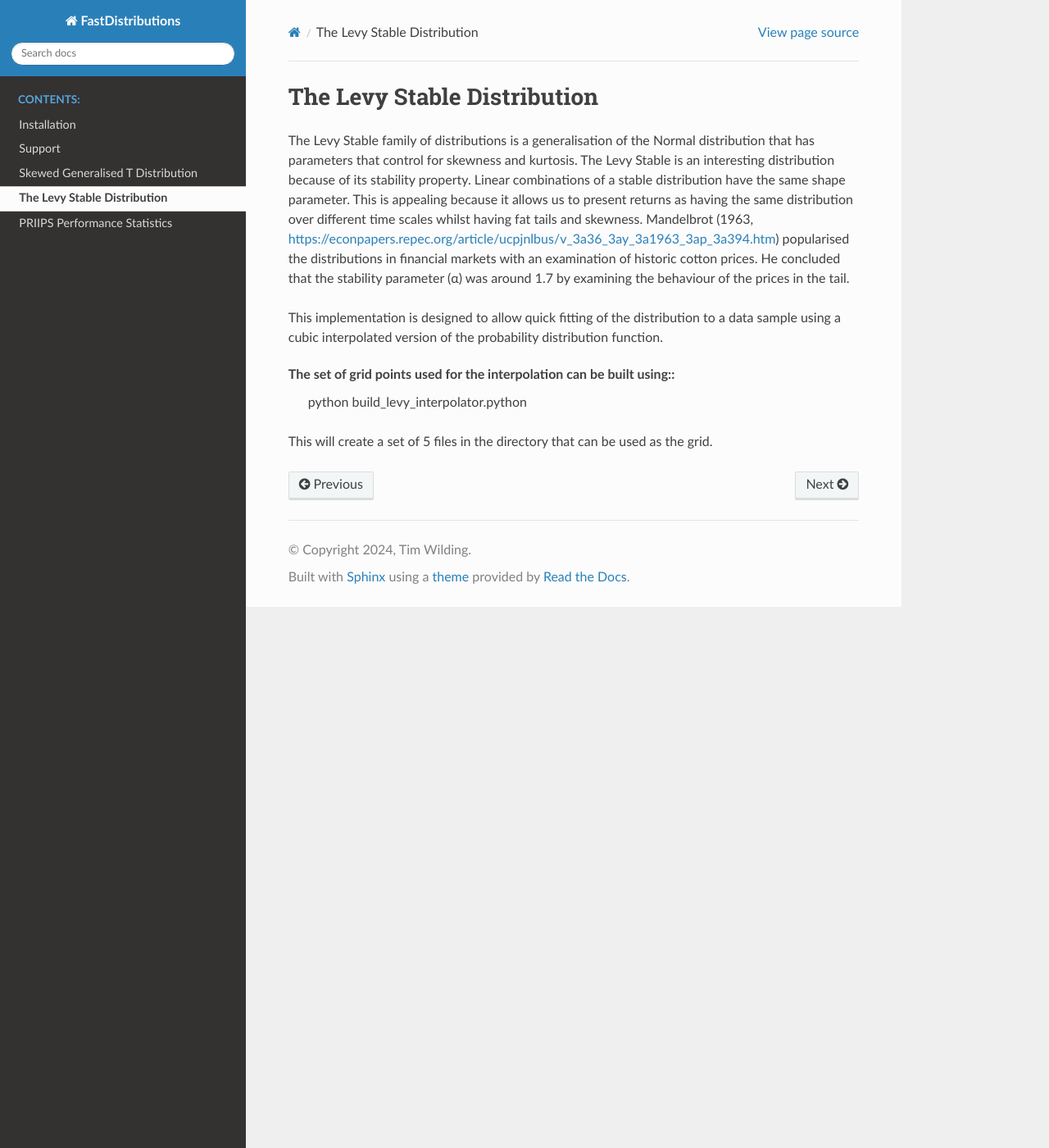
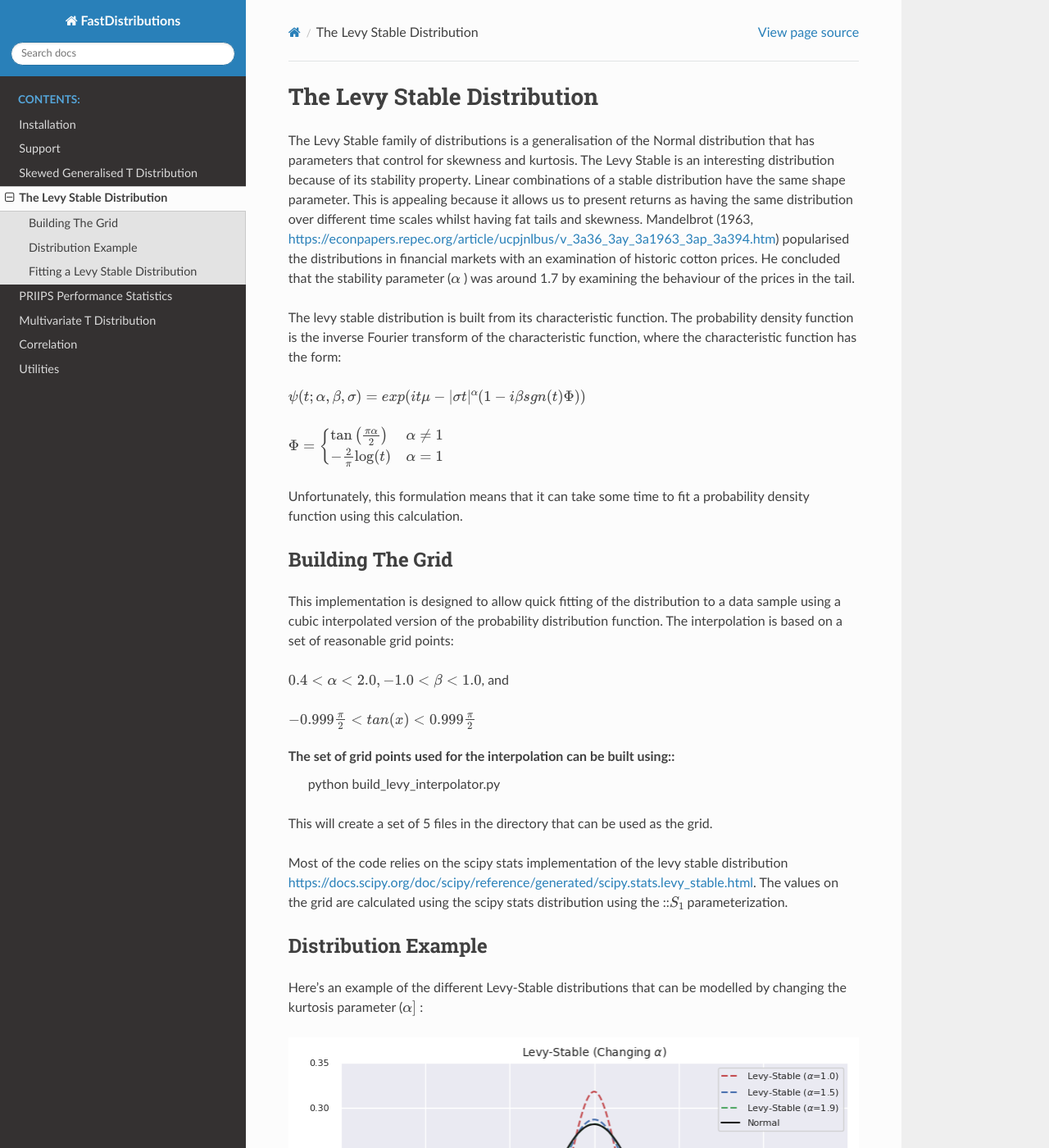
Before and after one commit to TimWilding/FinanceDistributions, a Sphinx documentation site: the page built from docs/source/levy_stable.rst, in a window 1280 px wide and 1400 px high. Shown: the whole window at 82% size. Built offline with Sphinx 7.4.7 and the Read the Docs theme 2.0.0, drawn with Linux system fonts in a browser that asks for light colours; some of the changed text lies outside the part shown.

Commit message:
Added more initial documentation to the repo

```diff
--- /dev/null
+++ b/docs/source/correlation.rst
@@ -0,0 +1,4 @@
+Correlation
+============
+
+The routine returns a correlation matrix adjusted for lag using the Newey-West adjustment.
--- a/docs/source/gen_skew_t.rst
+++ b/docs/source/gen_skew_t.rst
@@ -12,10 +12,12 @@ The Generalised Skew T has an analytical form for the probability density functi
 Levy Stable distribution.
 
 .. math::
-    f(x \lvert k, n, \lambda, \sigma^2) =
+    f(x \lvert k, n, \lambda, \mu, \sigma) =
    C(1+ (\frac{k}{n-2})\theta^{-k} (1-\lambda)^{-k} \lvert \frac{x-\mu}{\sigma} \rvert^k )^{\frac{-(n+1)}{k}}
 
-where :math:'\mu' are distribution family parameters
+
+
+where :math:`\mu, \sigma` are location and scale parameters, and :math:`\lambda, k` and  :math:`n` are distribution family parameters
 
 Unlike the Levy-Stable distribution, the GST does not have the stability property.
 Hence, adding together variables from this family of distributions should ensure that the Classical Central
@@ -24,11 +26,13 @@ Limit Theorem is obeyed provided the parameters suggest a finite variance.
 Distribution Examples
 ---------------------
 
-Here's an example of the different Laplace distributions that can be modeled with the Skewed Generalised T distribution:
+Here's an example of the different Laplace distributions that can be modeled with the Skewed Generalised T distribution.
+The chart shows the effect of changing the skewness parameter (:math:`\lambda`), when  :math:`k = 1.0` and  :math:`n` is a very large number:
 
 .. image:: img/Laplace_changing_Skewness.png
 
-And here's some of the different T-distributions that can be modeled with the family:
+And here's some of the different T-distributions that can be modeled with the family. This time
+:math:`\lambda = 0.0`, :math:`k = 2.0`, and we vary :math:`n` :
 
 .. image:: img/TDist_changing_DoF.png
 
--- a/docs/source/index.rst
+++ b/docs/source/index.rst
@@ -5,6 +5,18 @@
 
 Welcome to FastDistributions's documentation!
 =============================================
+
+FastDistributions is a python package that contains routines used to efficiently model returns of financial instruments
+while accounting for outliers.
+
+For univariate series, the package contains two univariate probability distribution functions that incorporate skewness, and kurtosis measures alongside the
+regular location and scale measures. It also includes the Cornish-Fisher distribution models used
+by the EU's PRIIPs regulations.
+
+For multivariate series, the package also contains two robust correlation estimates.
+The first is a robust estimate of the correlation matrix adjusted for autocorrelation, and the
+second is a robust, multivariate model of the covariance matrix of financial returns.
+Finally, there is a set of utilities for modelling and plotting these different results.
 
 .. toctree::
    :maxdepth: 2
@@ -15,11 +27,6 @@ Welcome to FastDistributions's documentation!
    gen_skew_t
    levy_stable
    priips
-
-
-Indices and tables
-==================
-
-* :ref:`genindex`
-* :ref:`modindex`
-* :ref:`search`
+   multivariate_t
+   correlation
+   utilities
--- a/docs/source/levy_stable.rst
+++ b/docs/source/levy_stable.rst
@@ -6,11 +6,53 @@ that control for skewness and kurtosis. The Levy Stable is an interesting distri
 Linear combinations of a stable distribution have the same shape parameter.
 This is appealing because it allows us to present returns as having the same distribution over different time scales whilst having fat tails and skewness.
 Mandelbrot (1963, https://econpapers.repec.org/article/ucpjnlbus/v_3a36_3ay_3a1963_3ap_3a394.htm) popularised the distributions in financial markets
-with an examination of historic cotton prices. He concluded that the stability parameter (α) was around 1.7 by examining the behaviour of the prices in the tail.
+with an examination of historic cotton prices. He concluded that the stability parameter (:math:`\alpha` ) was around 1.7 by examining the behaviour of the prices in the tail.
 
-This implementation is designed to allow quick fitting of the distribution to a data sample using a cubic interpolated version of the probability distribution function.
+The levy stable distribution is built from its characteristic function. The probability density
+function is the inverse Fourier transform of the characteristic function, where the characteristic
+function has the form:
+
+:math:`\psi(t; \alpha, \beta, \sigma) = exp(it\mu -\lvert\sigma t \rvert^{\alpha}(1 - i\beta sgn(t)\Phi))`
+
+:math:`\Phi = \begin{cases} \tan \left (\frac{\pi \alpha}{2} \right) & \alpha \neq 1 \\
+- \frac{2}{\pi}\log(t) & \alpha = 1\end{cases}`
+
+Unfortunately, this formulation means that it can take some time to fit a probability density function
+using this calculation.
+
+Building The Grid
+-----------------
+This implementation is designed to allow quick fitting of the distribution to a data sample using a cubic interpolated version of the probability distribution function. The
+interpolation is based on a set of reasonable grid points:
+
+:math:`0.4<\alpha<2.0, -1.0<\beta<1.0`, and
+
+:math:`-0.999\frac{\pi}{2}<tan(x)<0.999\frac{\pi}{2}`
+
 
 The set of grid points used for the interpolation can be built using::
-    python build_levy_interpolator.python
+    python build_levy_interpolator.py
 
 This will create a set of 5 files in the directory that can be used as the grid.
+
+Most of the code relies on the scipy stats implementation of the levy stable distribution https://docs.scipy.org/doc/scipy/reference/generated/scipy.stats.levy_stable.html. The values on the grid are calculated
+using the scipy stats distribution using the :::math:`S_1` parameterization.
+
+Distribution Example
+--------------------
+
+Here's an example of the different Levy-Stable distributions that can be modelled by changing the
+kurtosis parameter (:math:`\alpha]` :
+
+.. image:: img/levy_stable_changing_alpha.png
+
+Fitting a Levy Stable Distribution
+----------------------------------
+A Levy Stable distribution can be fit to a numpy array of data using::
+
+    import FastDistributions as fd
+    # fit distribution parameters to sample data
+    ls_fit = fd.LevyStableInterp.fit(data_sample)
+    # parameters returned are alpha, beta, location, and scale
+
+This uses the Py-BOBYQA optimisation routine to return a tuple containing the distribution parameters.
--- /dev/null
+++ b/docs/source/multivariate_t.rst
@@ -0,0 +1,14 @@
+Multivariate T Distribution
+===========================
+The Multivariate T-Distribution uses the EM Algorithm (`Dempster, Laird & Rubin, 1977 <https://rss.onlinelibrary.wiley.com/doi/abs/10.1111/j.2517-6161.1977.tb01600.x>`_) and the
+`Multivariate T Distribution <https://en.wikipedia.org/wiki/Multivariate_t-distribution>`_ to model the returns of correlated assets when there are outliers.
+
+The Mahalanobis Distance is a distance measure defined for each time period using the covariance matrix - :math:`(\bf{r}_{\it{i}} - \bf{\mu})'\bf{\Sigma^{-1}}(\bf{r}_{\it{i}}-\bf{\mu})`.
+Plots of the Mahalanbobis distance show that there are outliers in returns data sets. The following charts shows the Mahalanobis Distance for a set of international indices over a 20 year
+period. The horizontal line shows the 5% level for the distance. There are more breaches than expected and the breaches are clustered.
+
+.. image:: img/MahalanobisDistance_TimeSeries.png
+
+The EM Algorithm uses the Mahalanobis distance to reduce the
+impact of outliers on the calculation of correlation/covariance. Each iteration of the algorithm calculates a variance scale that is used
+to downweight extreme periods.
--- a/docs/source/priips.rst
+++ b/docs/source/priips.rst
@@ -1,9 +1,18 @@
 PRIIPS Performance Statistics
 =============================
-The EU introduced PRIIPs (Packaged Retail and Insurance-based Investment Products) Regulations in 2016. These regulations require funds to report their risk level and
-performance scenarios in a Key Information Document or KID. The aim of the regulations was to report risk and performance data in a standardised way allowing investors
-to easily compare different investments. The regulations separated funds into 4 separate categories. Category 2 funds are funds consisting of linear instruments such as
-equities that have access to a history of returns data.
+The EU introduced PRIIPs (Packaged Retail and Insurance-based Investment Products) Regulations in 2014. These regulations require funds to report their risk level and
+performance scenarios in a Key Information Document or KID (see https://eur-lex.europa.eu/legal-content/EN/TXT/?uri=CELEX%3A02014R1286-20240109).
+The aim of the regulations was to report risk and performance data in a standardised way allowing investors
+to easily compare different investments.
 
-Category 2 PRIIPS can report performance forecasts using the Cornish Fisher approximation for percentiles
-see  .._Example Risk Calculations:https://www.esma.europa.eu/sites/default/files/library/jc_2017_49_priips_flow_diagram_risk_reward_rev.pdf
+The regulations separated funds into 4 separate categories. Category 2 funds are funds consisting of linear instruments such as
+equities that have access to a history of returns data. Each fund is supposed to report a best, average, and worst outcome based on the fund's performance history. Daily returns are
+used to calculate moments of the returns distribution. These outcomes are reported alongside a stressed outcome based on a worst-case volatility within the data sample.
+Initially, category 2 PRIIPS reported performance forecasts using the `Cornish Fisher <https://en.wikipedia.org/wiki/Cornish%E2%80%93Fisher_expansion>`_ approximation for percentiles based on historical data. The percentiles used were the 10th, 50th, and 90th percentile:
+
+These calculations were complicated See this `Example <https://www.esma.europa.eu/sites/default/files/library/jc_2017_49_priips_flow_diagram_risk_reward_rev.pdf>`_ Unfortunately, the calculations were also strongly
+procyclical and ended up promising strong, riskless performance at the end of bull markets.
+
+So, after a review in 2021, category 2 funds changed their funds to a simpler calculation (https://www.eiopa.europa.eu/document/download/51861f2c-84a1-4c51-a891-3cd5c47db80c_en?filename=Final%20report%20on%20draft%20RTS%20to%20amend%20PRIIPs%20KID.pdf)
+. See https://www.riskquest.com/inspiration/news-events/on-the-road-to-transparency-performance-scenarios-for-priips for some discussion around the calculation. The revision simplified the calculation to the best, worst, and average performance over the 5 year holding period. This required the fund to have at least 10 years of data to calculate the performance. The stressed scenario remained the same after the
+consultation.
--- /dev/null
+++ b/docs/source/utilities.rst
@@ -0,0 +1,25 @@
+Utilities
+=========
+
+FastDistributions contains a number of utilities to help with modelling financial distributions:
+
+Statistical Functions
+---------------------
+
+* rolling_backtest - a simple utility that uses a rolling window of data to calculate some statistics and build up a dataframe
+* parallel_bootstrap - a simple utility that bootstraps a data sample. This is a simpler version of scipy.stats.bootstrap that is easy to use.
+* download_yahoo_returns - uses yfinance to download prices and calculate returns in a single line
+
+
+Plot Functions
+--------------
+There are several plot functions that use matplotlib to help with the visualisation of different
+distributions.
+
+* plot_hist_fit - plots histogram of results with a dictionary of functions for comparison
+* plot_mahal_cdf - plots empirical percentiles of Mahalanobis distance vs theoretical percentiles
+* plot_mahal_dist - plots time series of Mahalanobis distance
+* plot_function - plots a function on a chart
+* plot_qq - q-q plots
+* plot_indexed_prices - plots time series of prices on a chart indexed to 100 on the first dataframe
+* plot_log_cdf - plot pr(X>x) vs x on a log scale to help with looking at tails of the distribution
```
Also changed, not shown: other parts of docs/source/gen_skew_t.rst (+2 -0 lines), docs/source/img/MahalanobisDistance_TimeSeries.png (added), docs/source/img/levy_stable_changing_alpha.png (added).
